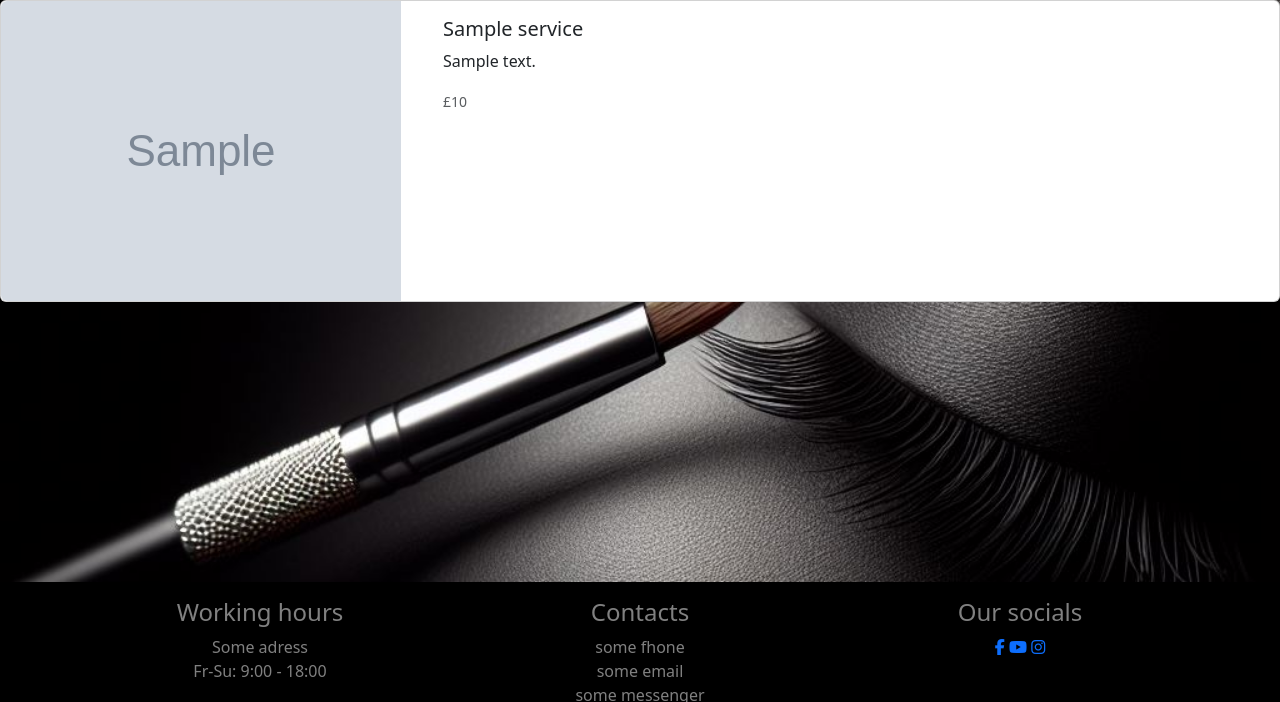
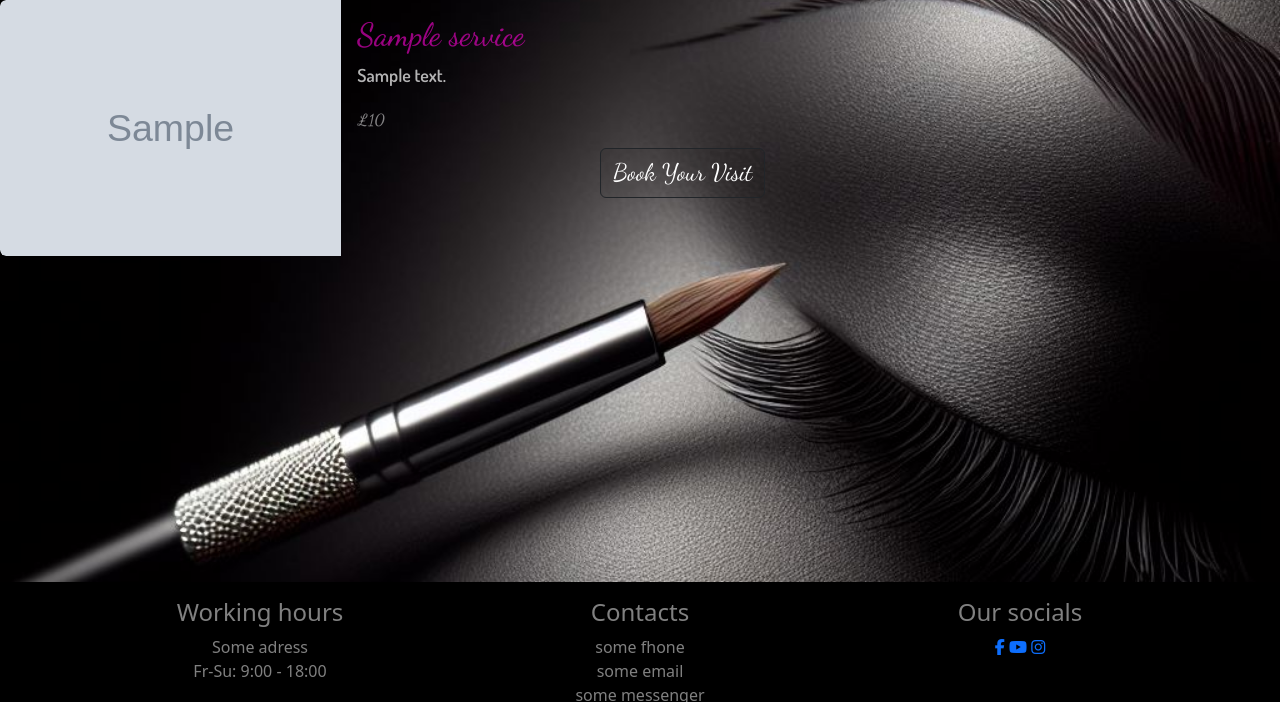
Before and after one commit to vasilchenkoilya/p_makeup, a Django app: template permanent_makeup/main/templates/main/service_split.html in a window 1280 px wide. Shown: the part 98-800 px from the top of the page. Run offline with Django 4.2, Linux system fonts and the light colour scheme; the template is opened without the code that fills it: most values are stand-ins (such as "Sample title", 1, 10 or a date in 2020); grey boxes marked "Sample" are stand-in pictures; some libraries are stand-ins or nearby versions.

Commit message:
index ,service card ,and more styling

```diff
--- a/permanent_makeup/main/static/css/base_style.css
+++ b/permanent_makeup/main/static/css/base_style.css
@@ -16,7 +16,7 @@
 
 main {
     flex: 1 0 auto;
-    padding-bottom: 10vh;
+    padding-bottom: 0;
 }
 
 header {
@@ -47,11 +47,7 @@
 .container {
     min-height: 100%;
 }
-@media screen and (-ms-high-contrast: active), (-ms-high-contrast: none) {
-    .full-screen-background {
-        min-height: 100vh;
-    }
-}
+
 #carouselgallery .carousel-item {
     min-height: 80vh;
     width: 100%;
@@ -62,13 +58,32 @@
     width: 100%;
 }
 .card.mb-3 {
-    /* min-height: 80vh; */
+    width: 80%;
     overflow: hidden;
     }
 
-    .card-body {
+.card-body {
     overflow-y: auto;
     }
+
+.card-title {
+    color: rgba(253, 4, 211, 0.6);
+    font-family: "Dancing Script", cursive;
+    font-size: xx-large;
+}
+
+.card-text {
+    color: rgba(255, 255, 255, 0.7);
+    font-family: 'Dosis', sans-serif;
+    font-weight: 600;
+    font-size: large;
+}
+.price {
+    font-family: "Dancing Script", cursive;
+    color: rgba(255, 255, 255, 0.5);
+    font-size: medium;
+}
+
 .form-text.text-muted {
     color: #85888a !important;
     }
@@ -113,3 +128,19 @@
 .card-header small.text-muted {
     color: rgba(253, 4, 211, 0.3) !important;
 }
+.display-4 {
+    color: #C0C0C0;
+    text-shadow: 2px 2px 4px rgba(0, 0, 0, 0.5);
+    margin-top: 4vh;
+    margin-bottom: 10vh;
+    font-family: "Dancing Script", cursive;
+    font-weight: 700;
+}
+
+.lead {
+    color: #C0C0C0;
+    text-shadow: 6px 6px 12px rgba(0, 0, 0, 0.5);
+    margin-bottom: 34vh;
+    font-family: 'Dosis', sans-serif;
+    font-weight: 500;
+}
--- a/permanent_makeup/main/templates/base.html
+++ b/permanent_makeup/main/templates/base.html
@@ -9,6 +9,7 @@
     <link rel="preconnect" href="https://fonts.googleapis.com">
     <link rel="preconnect" href="https://fonts.gstatic.com" crossorigin>
     <link href="https://fonts.googleapis.com/css2?family=Dancing+Script:wght@400;500;600;700&display=swap" rel="stylesheet">
+    <link href="https://fonts.googleapis.com/css2?family=Dosis:wght@300;400;500;600&display=swap" rel="stylesheet">
     <script src="https://kit.fontawesome.com/f1fccadae3.js" crossorigin="anonymous"></script>
     <link rel="stylesheet" href="{% static 'css/base_style.css' %}">
 </head>
--- a/permanent_makeup/main/templates/main/service_split.html
+++ b/permanent_makeup/main/templates/main/service_split.html
@@ -1,7 +1,7 @@
 {% extends "base.html" %}
 
 {% block content %}
-<div class="card mb-3" style="max-width: 100%">
+<div class="card mb-3 bg-transparent text-white shadow-none" style="max-width: 100%; border: none;">
     <div class="row g-0">
       <div class="col-md-4">
         {% if service.image %}
@@ -12,7 +12,10 @@
         <div class="card-body">
           <h5 class="card-title">{{ service.name }}</h5>
           <p class="card-text">{{ service.description }}</p>
-          <p class="card-text"><small class="text-muted">£{{ service.price }}</small></p>
+          <p class="card-text"><span class ="price">£{{ service.price }}</span></p>
+          <div class="text-center">
+            <a href="{% url 'reservation' %}" class="btn btn-dark">Book Your Visit</a>
+        </div>
         </div>
       </div>
     </div>
--- a/permanent_makeup/main/views.py
+++ b/permanent_makeup/main/views.py
@@ -20,7 +20,7 @@
 
 def service_detail(request, service_slug):
     service = get_object_or_404(models.Service, slug=service_slug)
-    return render(request, 'main/service_detail.html', {'service': service})
+    return render(request, 'main/service_split.html', {'service': service})
 
 def leave_review(request):
     form = ReviewForm(request.POST)
```
Also changed, not shown: permanent_makeup/main/templates/main/index.html (+11 -1 lines), permanent_makeup/permanent_makeup/settings.py (+3 -21 lines), permanent_makeup/permanent_makeup/vercel.json (deleted).
